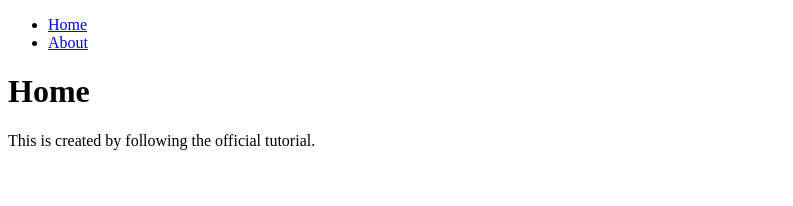
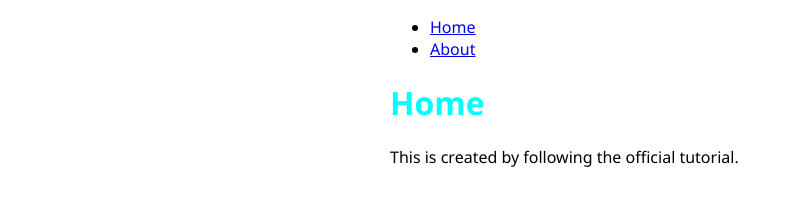
Before and after one commit to bencer3283/FirstGatsbySite, a Gatsby site: page / in a window 1280 px wide. Shown: the whole page, without its empty margins (0-793 px from the left). Built offline with nearby package versions, Linux system fonts and the light colour scheme; Gatsby itself is replaced by a stand-in of ours.

Commit message:
add css style

```diff
--- /dev/null
+++ b/src/pages/components/layout.module.css
@@ -0,0 +1,20 @@
+.container {
+    margin: auto;
+    max-width: 500px;
+    font-family: 'Segoe UI', Tahoma, Geneva, Verdana, sans-serif;
+}
+
+.heading {
+    color: aqua;
+}
+
+.nav-links {
+    display: flex;
+    list-style: disc;
+    padding-left: 0;
+}
+
+.nav-link-item {
+    padding-left: 2rem;
+    padding-right: 2rem;
+}
--- a/src/pages/layout.js
+++ b/src/pages/layout.js
@@ -1,5 +1,10 @@
 import * as React from 'react';
 import { Link } from 'gatsby';
+import {
+    container,
+    heading,
+    navLinks,
+    navLinkItem } from './components/layout.module.css';
 
 class Layout extends React.Component {
     constructor(props) {
@@ -7,15 +12,15 @@
     }
     render() {
         return(
-            <div>
+            <div className={container}>
                 <nav>
-                    <ul>
-                        <li><Link to='/'>Home</Link></li>
-                        <li><Link to='/about'>About</Link></li>
+                    <ul className={navLinks}>
+                        <li className={navLinkItem}><Link to='/'>Home</Link></li>
+                        <li className={navLinkItem}><Link to='/about'>About</Link></li>
                     </ul>
                 </nav>
                 <main>
-                    <h1>{this.props.pageTitle}</h1>
+                    <h1 className={heading}>{this.props.pageTitle}</h1>
                     {this.props.children}
                 </main>
             </div>
```
